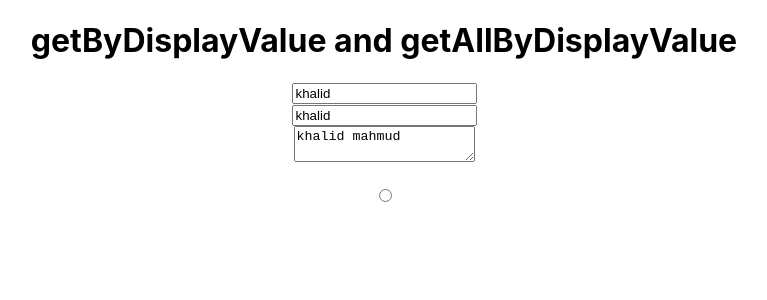
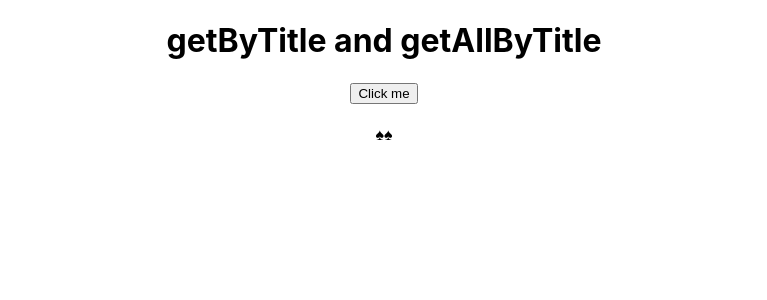
Before and after one commit to abhikhalid/blog-app, a React (Create React App) app: page / in a window 1280 px wide. Shown: the top 300 px of the page, without its empty margins (256-1023 px from the left). Built offline with nearby package versions, Linux system fonts and the light colour scheme.

Commit message:
Part 28- getByTitle and getAllByTitle

```diff
--- a/src/App.js
+++ b/src/App.js
@@ -4,22 +4,16 @@ function App() {
 
   return (
     <div className="App">
-      <h1>getByDisplayValue and getAllByDisplayValue</h1>
+      <h1>getByTitle and getAllByTitle</h1>
 
-      <input type="text" defaultValue={'khalid'} />
-
-      <br />
-
-      <input type="text" defaultValue={'khalid'} />
-
-      <br />
-
-      <textarea defaultValue={'khalid mahmud'} />
+      <button title='click'>Click me</button>
 
       <br />
       <br />
 
-      <input type="radio" defaultValue={'male'} />
+      <span title='black spade suit'>&#x2660;</span>
+      <span title='black spade suit'>&#x2660;</span>
+
 
     </div>
   );
```
Also changed, not shown: 1 other file (tests, documents, lock files or other folders).
